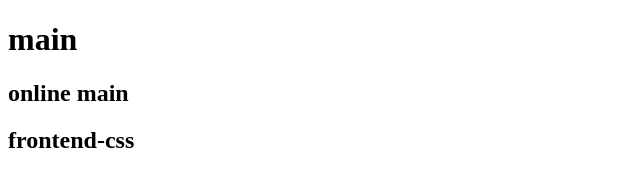
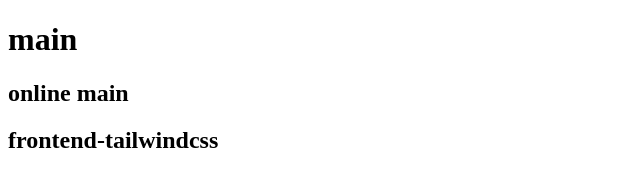
Before and after one commit to sanjeevan001/2026testing, a plain HTML site: page index.html in a window 1280 px wide. Shown: the whole page, without its empty margins (0-640 px from the left). Drawn offline with Linux system fonts and the light colour scheme.

```diff
--- a/index.html
+++ b/index.html
@@ -8,6 +8,6 @@
 <body>
     <h1>main</h1>
     <h2>online main</h2>
-    <h2>frontend-css</h2>
+    <h2>frontend-tailwindcss</h2>
 </body>
 </html>
```
